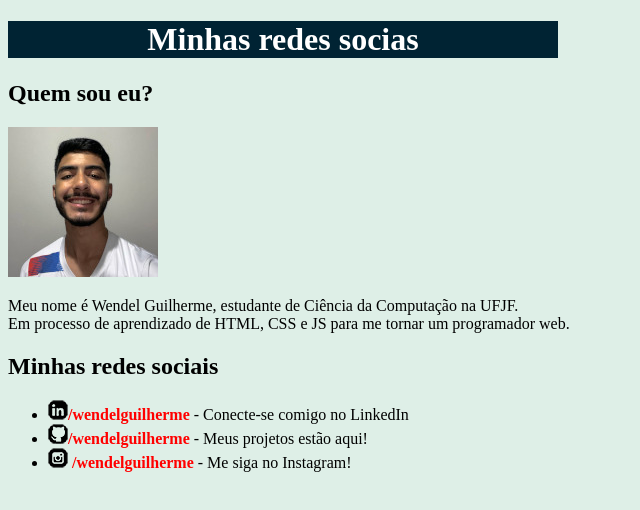
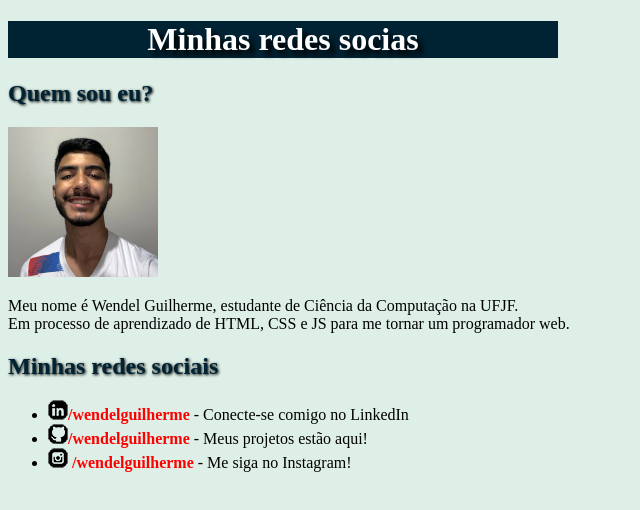
Before and after one commit to wendelguilherme/Um-Pouco-Sobre-Mim, a plain HTML site: page index.html in a window 1280 px wide. Shown: the whole page, without its empty margins (0-640 px from the left). Drawn offline with Linux system fonts and the light colour scheme.

Commit message:
att styles

```diff
--- a/index.html
+++ b/index.html
@@ -12,7 +12,9 @@
     <h1>Minhas redes socias</h1>
     <h2>Quem sou eu?</h2>
     <img src="imagens/150.jpg" alt="">
-    <p>Meu nome é Wendel Guilherme, estudante de Ciência da Computação na UFJF. <br> Em processo de aprendizado de HTML, CSS e JS para me tornar um programador web.</p>
+    <div>
+    <p >Meu nome é Wendel Guilherme, estudante de Ciência da Computação na UFJF. <br> Em processo de aprendizado de HTML, CSS e JS para me tornar um programador web.</p>
+    <div>
     <h2>Minhas redes sociais</h2>
     <ul>
         <li><img src="imagens/icone-linkedin.png" alt="icone linkedin"><a href="https://www.linkedin.com/in/wendelguilherme/" target="_blank" rel="external" >/wendelguilherme</a> - Conecte-se comigo no LinkedIn</li>
--- a/style.css
+++ b/style.css
@@ -6,9 +6,19 @@ body{
 
 h1{
     background-color: #002333;
+    text-shadow: 5px 5px 5px #000000;
     color: white;
     width: 550px;
     text-align: center;
+}
+
+h2{
+    color: #002333;
+    text-shadow: 1px 1px 3px #000000;
+}
+div{
+    text-align: justify;
+    te
 }
 a{
     text-decoration: none;
```
